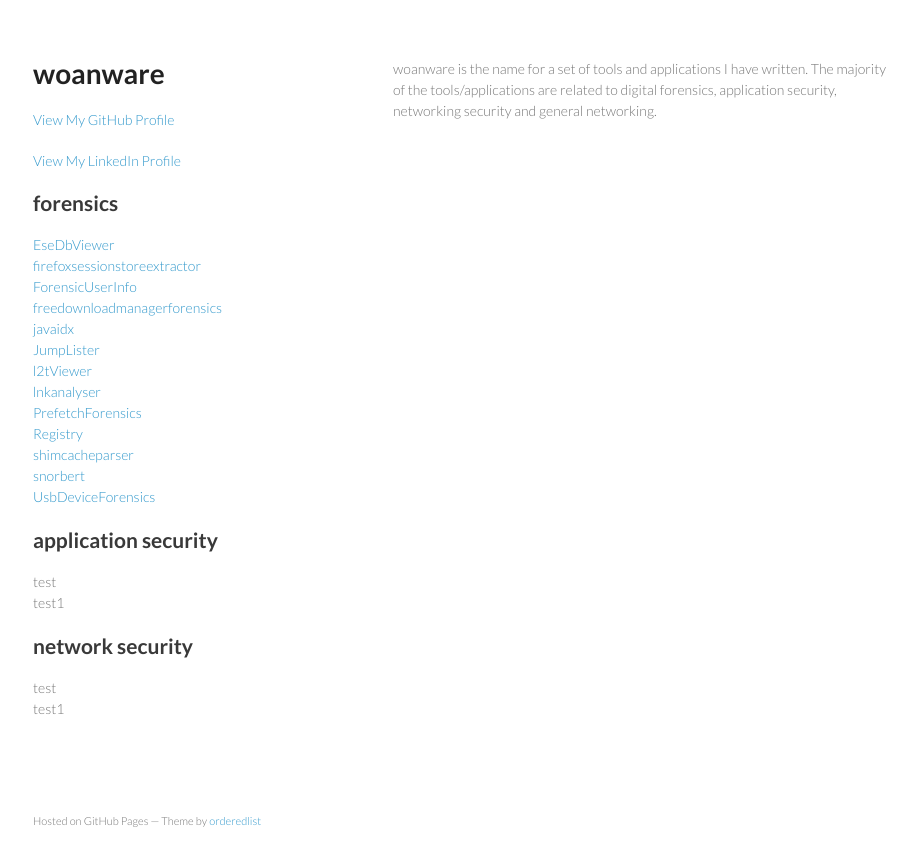
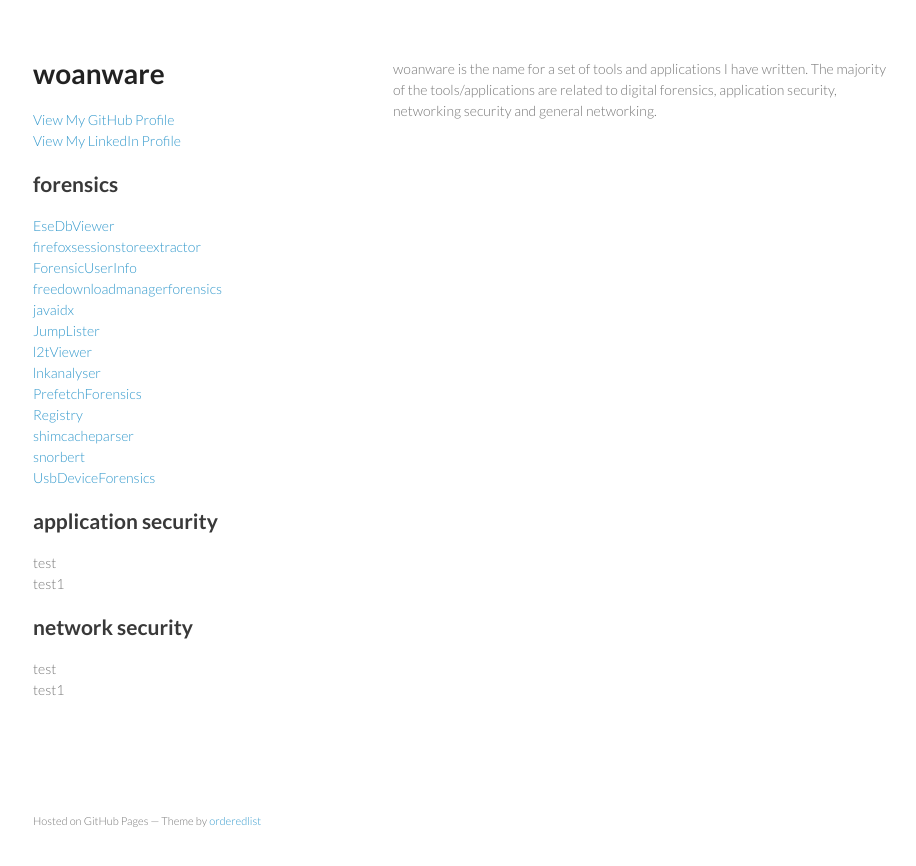
Before and after one commit to woanware/woanware.github.io, a Jekyll site: the page built from index.html, in a window 1280 px wide. Shown: the top 866 px of the page, without its empty margins (177-1093 px from the left). Built offline with Jekyll 4.4.1, drawn with Linux system fonts in a browser that asks for light colours.

Commit message:
Modified sidebar

```diff
--- a/_layouts/default.html
+++ b/_layouts/default.html
@@ -19,8 +19,8 @@
         <p></p>
 
 
-        <p class="view"><a href="https://github.com/woanware">View My GitHub Profile</a></p>
-		<p class="view"><a href="https://www.linkedin.com/in/markwoan">View My LinkedIn Profile</a></p>
+        <a href="https://github.com/woanware">View My GitHub Profile</a><br>
+		<a href="https://www.linkedin.com/in/markwoan">View My LinkedIn Profile<br><br>
 
 		<h2>forensics</h2>
 		<a href="/forensics/esedbviewer">EseDbViewer</a><br>
```
